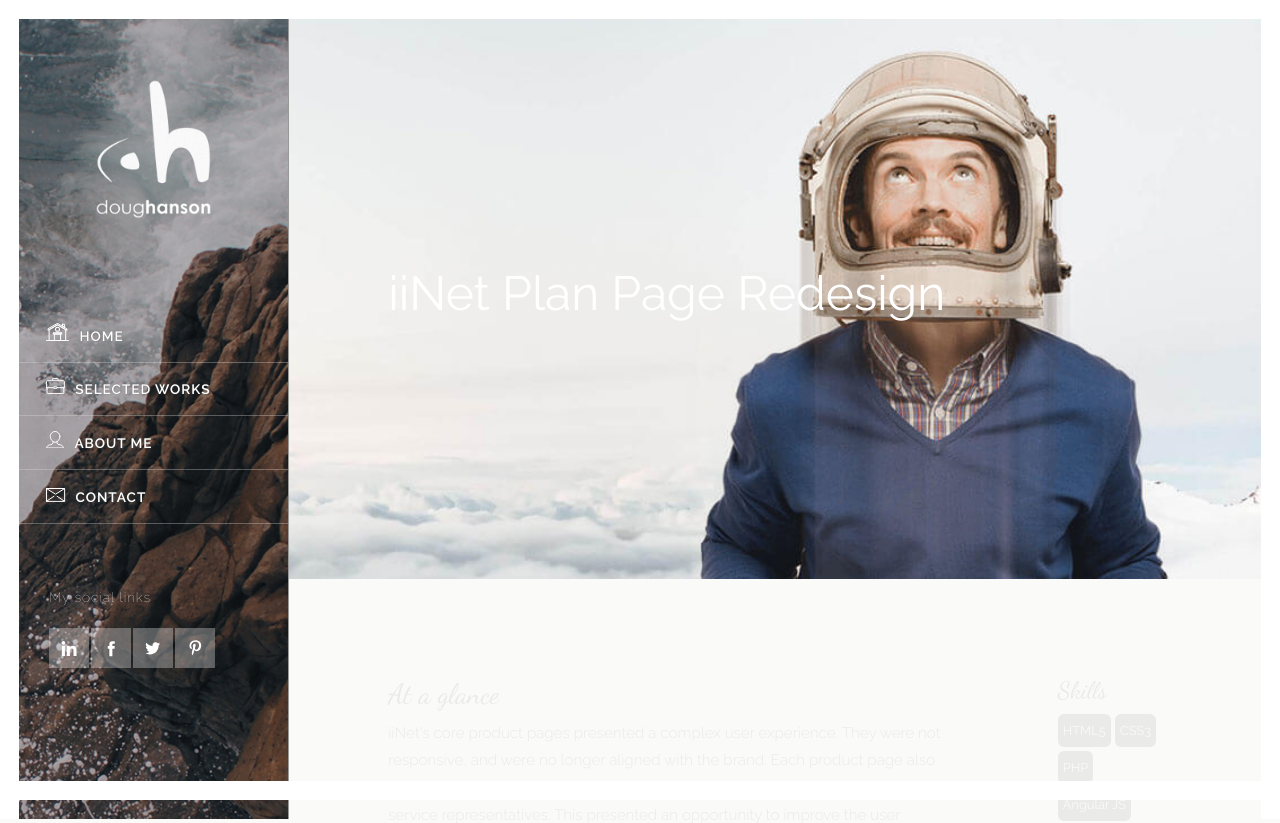
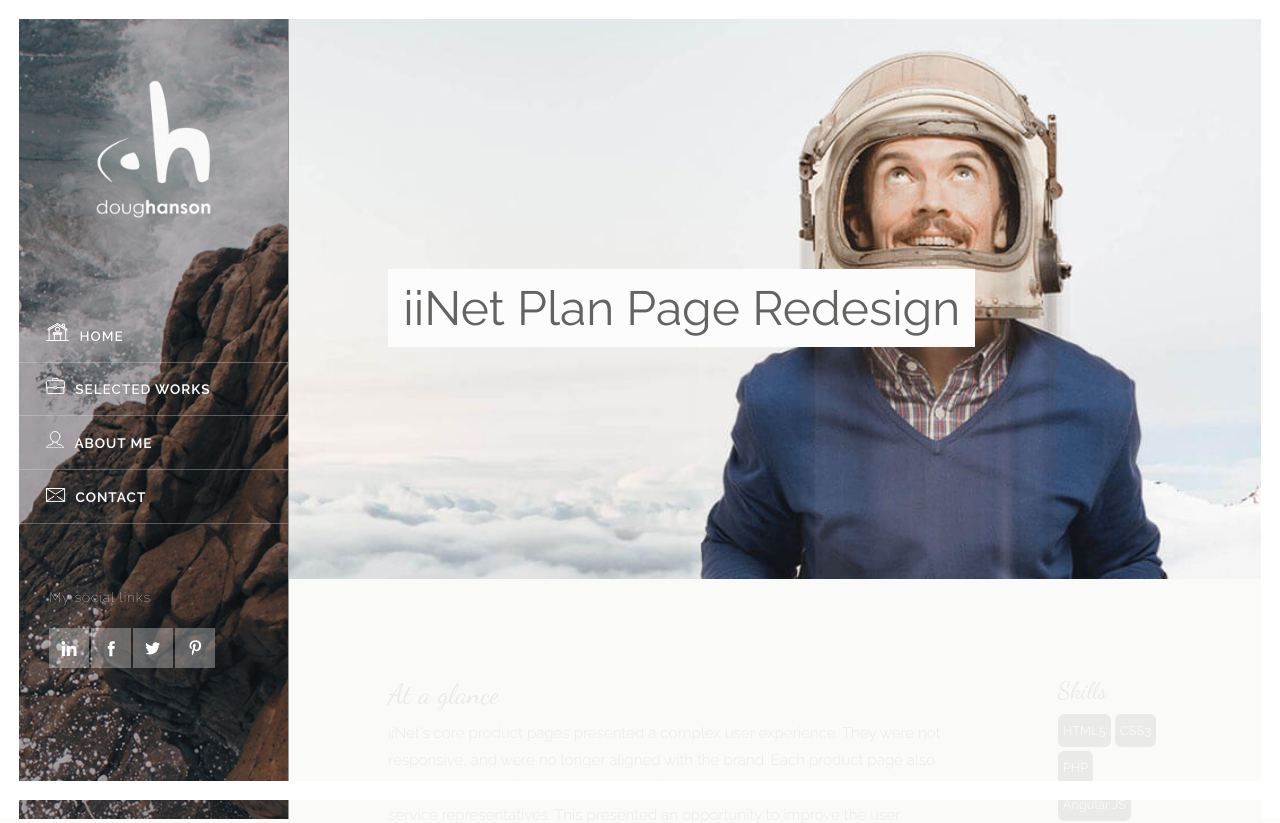
Before and after one commit to dougHanson/dougRepo, a PHP site: page /iinet-plan-pages.php in a window 1280 px wide. Shown: the top 823 px of the page. Run offline with PHP 8.4, Linux system fonts and the light colour scheme; some libraries are stand-ins or nearby versions.

Commit message:
plan page styling header

```diff
--- a/iinet-plan-pages.php
+++ b/iinet-plan-pages.php
@@ -15,6 +15,15 @@
 	<link href="https://fonts.googleapis.com/css?family=Raleway:100,200,300,400,600|Dancing+Script" rel="stylesheet" type="text/css">
 	<link rel="stylesheet" href="css/styles.css" media="all">
 	<!-- endbuild -->
+
+	<style>
+		.title { width: auto; }
+		.title h1 { color: #636362; }
+		@media (max-width: 1400px) {
+			.title h1 { color: #636362; background: #fcfcfc; padding: 15px; transition: 0.5s; }
+			.intro-effect-jam3.modify .title h1 { background: none; transition: 0.5s;}
+		}
+	</style>
 
 
 </head>
```
